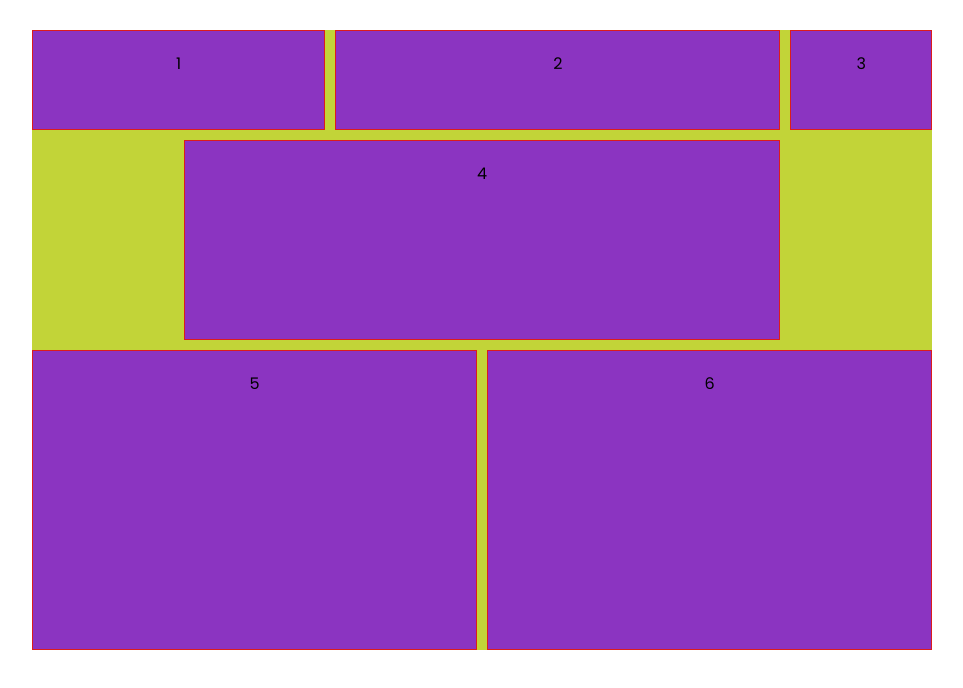
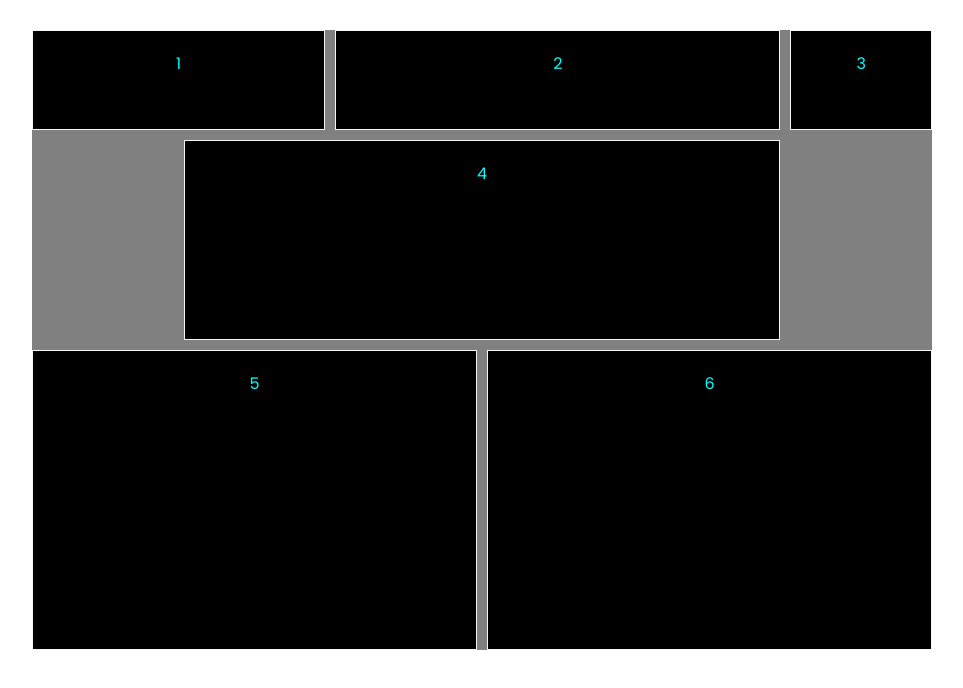
Before and after one commit to keezeem/Grid, a plain HTML site: page 1 - basics/index.html in a window 1280 px wide. Shown: the whole page, without its empty margins (158-1121 px from the left). Drawn offline with Linux system fonts and the light colour scheme.

Commit message:
first commit

```diff
--- a/1 - basics/styles.css
+++ b/1 - basics/styles.css
@@ -6,7 +6,8 @@ body {
 }
 
 .grid-container {
-  background: #c2d438;
+  background: gray;
+  color: aqua;
   max-width: 900px;
   margin: 0 auto;
   display: grid;
@@ -16,10 +17,10 @@ body {
 }
 
 .grid-container>div {
-  background: #8b34c1;
+  background: black;
   text-align: center;
   padding: 20px;
-  border: 1px solid #dc1c1c;
+  border: 1px solid whitesmoke;
 }
 
 .grid-container>div:nth-child(1) {
```
Also changed, not shown: 1 other file.
